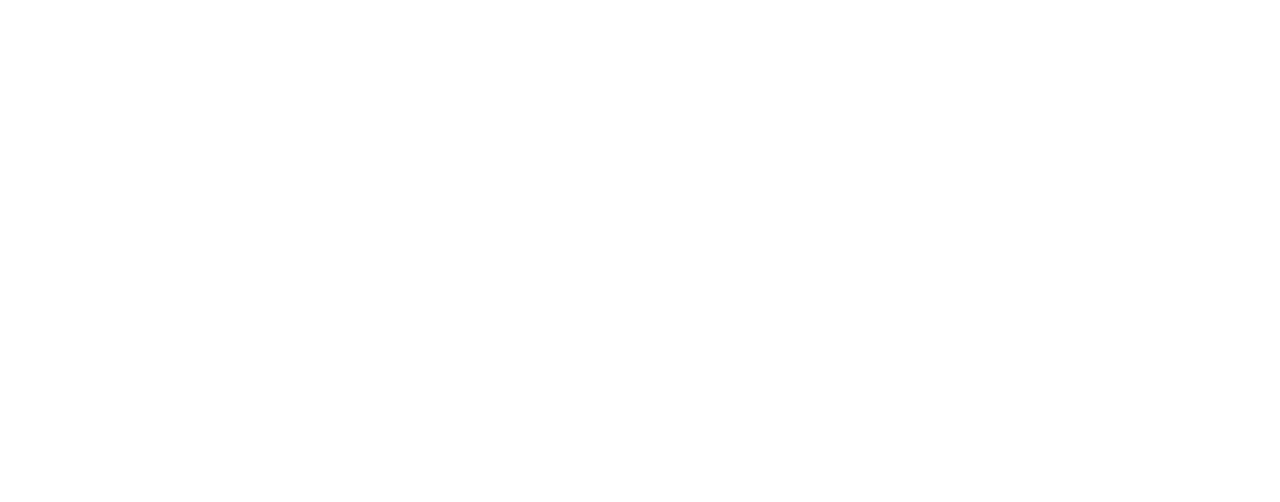
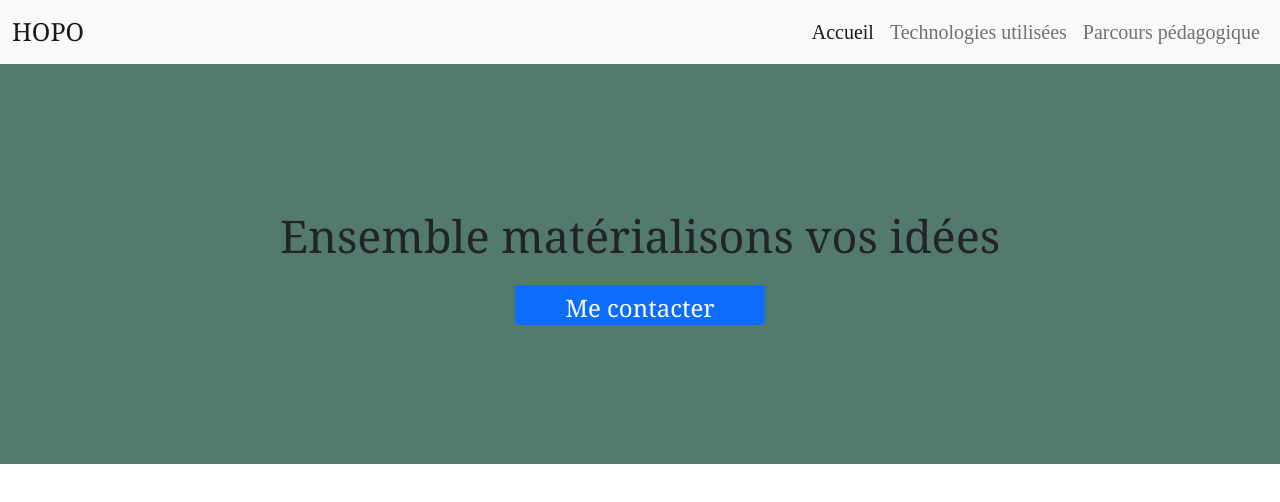
Before and after one commit to SimBienvenueHoulBoumi/porfolio, a plain HTML site: page index.html in a window 1280 px wide. Drawn offline with nearby package versions, Linux system fonts and the light colour scheme.

Commit message:
banniere sans photo de fond

```diff
--- a/css/style.css
+++ b/css/style.css
@@ -0,0 +1,36 @@
+.navbar-nav .nav-link{
+    font-family: 'Times New Roman', Times, serif;
+    font-size: 20px;
+}
+
+#logo{
+    font-family: Georgia, Times, 'Times New Roman', serif;
+    font-size: 25px;
+}
+
+.banniere{
+    height: 400px;
+    background-color: rgb(84, 122, 110);
+    display: flex;
+    flex-direction: column;
+}
+
+.slogan{
+    font-family: Cambria, Cochin, Georgia, Times, 'Times New Roman', serif;
+    font-size: 45px;
+}
+
+.banniere{
+    justify-content: center;
+    align-items: center;
+}
+
+#contact{
+    font-size: 24px;
+    font-family: Cambria, Cochin, Georgia, Times, 'Times New Roman', serif;
+}
+
+.banniere button{
+    width: 250px;
+    height: 40px;
+}
--- a/index.html
+++ b/index.html
@@ -1,5 +1,5 @@
 <!DOCTYPE html>
-<html lang="en">
+<html lang="en" class="h-100">
     <head>
         <meta charset="UTF-8">
         <meta http-equiv="X-UA-Compatible" content="IE=edge">
@@ -13,11 +13,29 @@
                 crossorigin="anonymous">
 
         <script src="js/index.js" defer></script>
+
+    </head>
+    <body>
+        <header>
+            <nav class="navbar navbar-expand-lg navbar-light bg-light">
+                <div class="container-fluid d-flex">
+                  <a class="navbar-brand justify-content-start" id="logo">HOPO</a>
+                  <div class="collapse navbar-collapse justify-content-end" id="navbarNavAltMarkup">
+                    <div class="navbar-nav">
+                      <a class="nav-link active" aria-current="page" href="#">Accueil</a>
+                      <a class="nav-link" href="#">Technologies utilisées</a>
+                      <a class="nav-link" href="#">Parcours pédagogique</a>
+                    </div>
+                  </div>
+                </div>
+            </nav>
+            <div class="banniere">
+                <p class="slogan">Ensemble matérialisons vos idées</p>
+                <button class="btn btn-sm btn-primary" id="contact">Me contacter</button>
+            </div>
+        </header>
         <script src="https://cdn.jsdelivr.net/npm/bootstrap@5.1.1/dist/js/bootstrap.bundle.min.js"
                 integrity="sha384-/bQdsTh/da6pkI1MST/rWKFNjaCP5gBSY4sEBT38Q/9RBh9AH40zEOg7Hlq2THRZ"
                 crossorigin="anonymous"></script>
-    </head>
-    <body>
-
     </body>
 </html>
```
Also changed, not shown: 1 other file.
